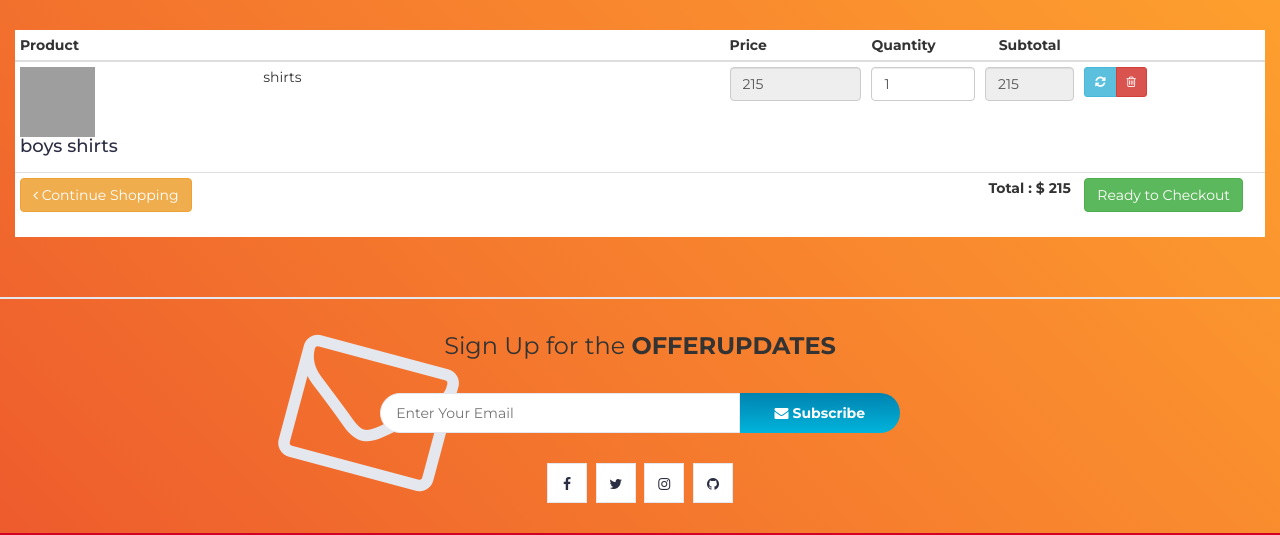
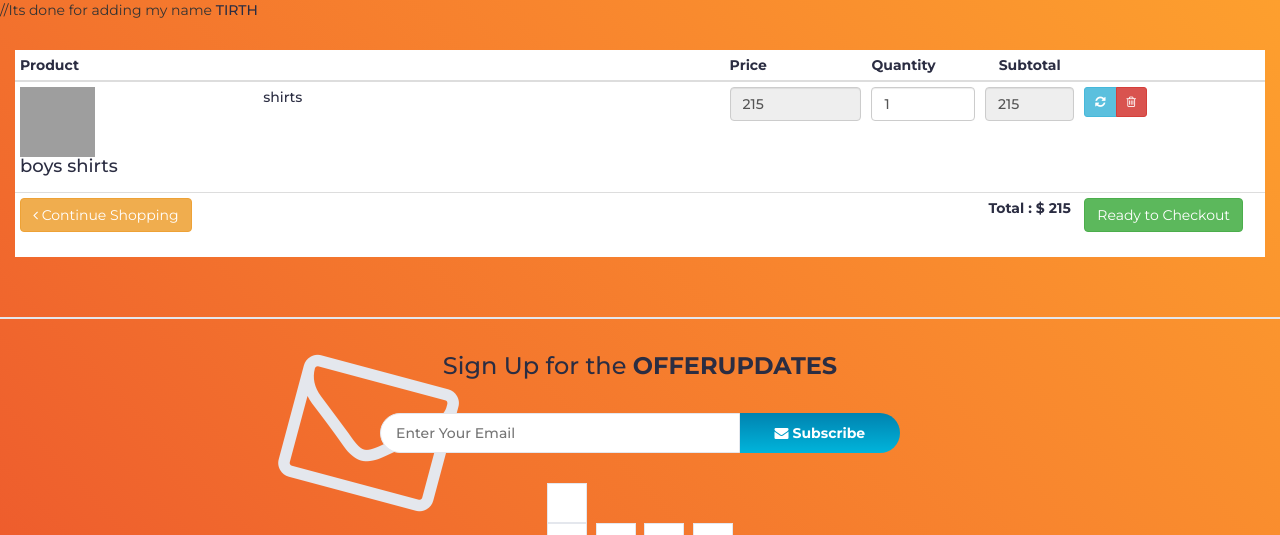
Before and after one commit to Suhrad/B2B-Website, a PHP site: page /myfiles/cart.php in a window 1280 px wide. Shown: the part 207-742 px from the top of the page. Run offline with PHP 8.4, Linux system fonts and the light colour scheme; data comes from the database, SQL or seed files in the repository; some libraries are stand-ins or nearby versions; grey boxes are pictures that could not be loaded.

Commit message:
Update cart.php

```diff
--- a/cart.php
+++ b/cart.php
@@ -2,7 +2,8 @@
 include "header.php";
 ?>
 
-
+//Its done for adding my name
+<a>TIRTH<a>
 <section class="section">
 <div class="container-fluid">
     <div id="cart_checkout">
```
